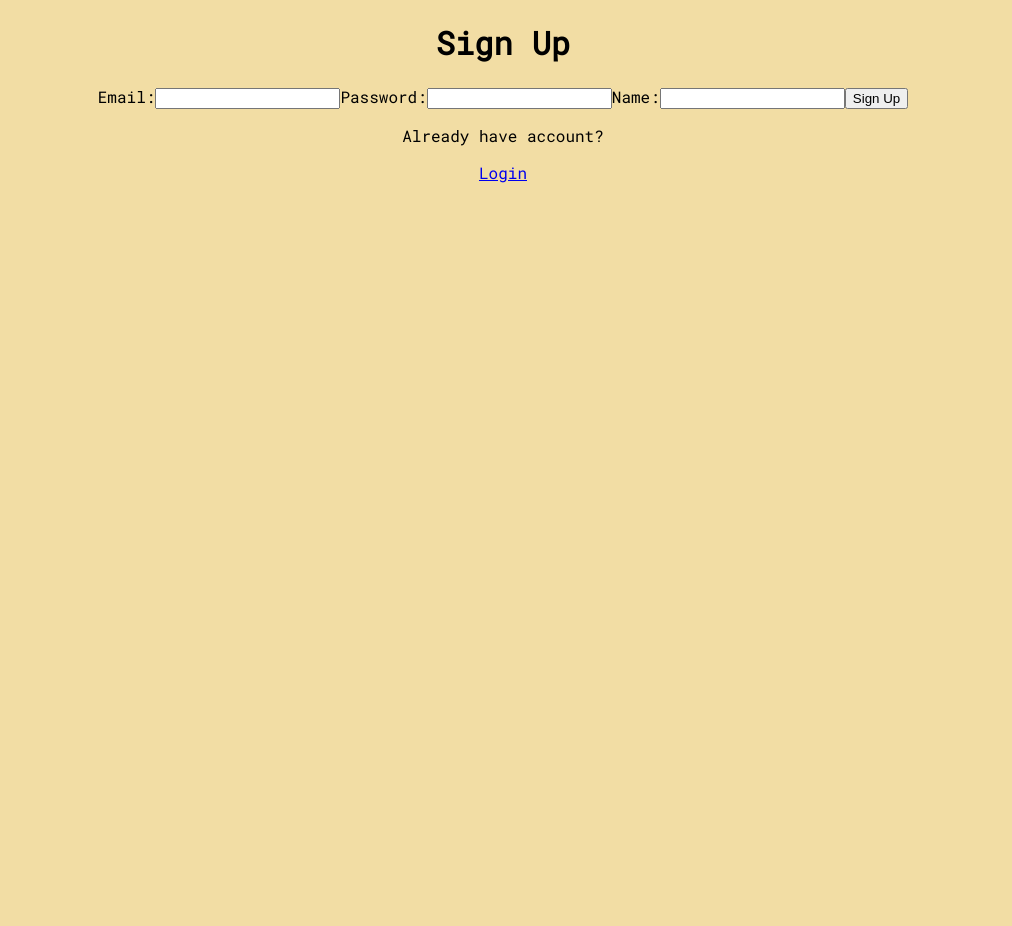
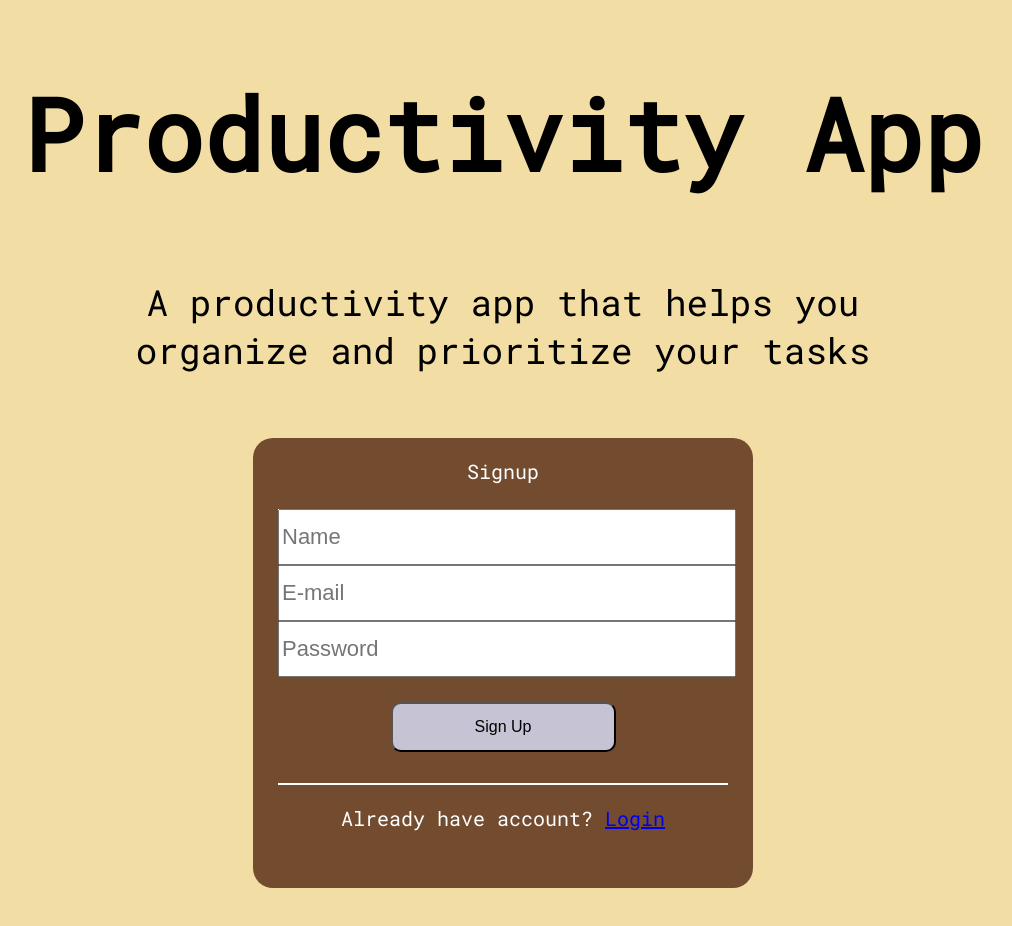
Before and after one commit to smammc/productivity-app, a React (Create React App) app in the folder client/: page /signup in a window 1280 px wide. Shown: the top 926 px of the page, without its empty margins (137-1149 px from the left). Before the commit the page ends 800 px from the top, so only its background shows below. Built offline with nearby package versions, Linux system fonts and the light colour scheme.

Commit message:
fineshed styling signup page and api calls for login

```diff
--- a/client/src/App.jsx
+++ b/client/src/App.jsx
@@ -5,7 +5,6 @@ import { Routes, Route } from "react-router-dom";
 import HomePage from "./pages/HomePage/HomePage";
 import ProfilePage from "./pages/ProfilePage/ProfilePage";
 import SignupPage from "./pages/SignupPage/SignupPage";
-import LoginPage from "./pages/LoginPage/LoginPage";
 
 import Navbar from "./components/Navbar/Navbar";
 import IsPrivate from "./components/IsPrivate/IsPrivate";
@@ -36,14 +35,6 @@ function App() {
             </IsAnon>
           }
         />
-        <Route
-          path="/login"
-          element={
-            <IsAnon>
-              <LoginPage />
-            </IsAnon>
-          }
-        />
       </Routes>
     </div>
   );
--- a/client/src/pages/HomePage/HomePage.css
+++ b/client/src/pages/HomePage/HomePage.css
@@ -62,7 +62,7 @@
   font-size: 22px;
 }
 
-.divider {
+.login-divider {
   margin: 10em auto 1em auto;
   width: 90%; /* Adjust to your layout needs */
   border: none;
--- a/client/src/pages/HomePage/HomePage.jsx
+++ b/client/src/pages/HomePage/HomePage.jsx
@@ -1,6 +1,55 @@
 import "./HomePage.css";
+import { useState, useContext, useEffect } from "react";
+import { Link, useNavigate } from "react-router-dom";
+import { AuthContext } from "../../context/auth.context";
+import axios from "axios";
 
 function HomePage() {
+  const [email, setEmail] = useState("");
+  const [password, setPassword] = useState("");
+  const [errorMessage, setErrorMessage] = useState(undefined);
+
+  const navigate = useNavigate();
+
+  const { storeToken, isLoggedIn, authenticateUser } = useContext(AuthContext);
+
+  const handleEmail = (e) => setEmail(e.target.value);
+  const handlePassword = (e) => setPassword(e.target.value);
+
+  const handleLoginSubmit = (e) => {
+    e.preventDefault();
+
+    // Validate there is email and password
+    if (!email || !password) {
+      alert("Please fill all fields");
+      return;
+    }
+
+    const userCredentials = { email, password };
+
+    // Send a request to the server using axios
+    axios
+      .post(`${process.env.REACT_APP_SERVER_URL}/auth/login`, userCredentials)
+      .then((response) => {
+        // Save token in localstorage
+        const token = response.data.authToken;
+        storeToken(token);
+        authenticateUser();
+        console.log("Login successful: ", response);
+      })
+      .catch((error) => {
+        console.error("Error loggin in: ", error);
+        alert("Login failed. Please check your credentials");
+      });
+  };
+
+  // Redirect to dashboard when the user successfully logs in
+  useEffect(() => {
+    if (isLoggedIn) {
+      navigate("/profile");
+    }
+  }, [isLoggedIn, navigate]);
+
   return (
     <div>
       <div className="title-container">
@@ -13,7 +62,7 @@ function HomePage() {
       </div>
       <div className="login-container">
         <div className="heading">Sign In</div>
-        <form action="" className="login-form">
+        <form onSubmit={handleLoginSubmit} className="login-form">
           <input
             required=""
             class="input"
@@ -21,6 +70,7 @@ function HomePage() {
             name="email"
             id="email"
             placeholder="E-mail"
+            onChange={handleEmail}
           />
           <input
             required=""
@@ -29,12 +79,17 @@ function HomePage() {
             name="password"
             id="password"
             placeholder="Password"
+            onChange={handlePassword}
           />
-          <input className="login-button" type="submit" value="Sign In" />
+          <button className="login-button" type="submit">
+            Sign Up
+          </button>
         </form>
-        <hr className="divider" />
+        <hr className="login-divider" />
         <div className="signup">
-          <p className="signup-text">Don't have an account? Sign-up</p>
+          <p className="signup-text">
+            Don't have an account? <Link to={"/signup"}> Sign-up</Link>
+          </p>
         </div>
       </div>
     </div>
--- a/client/src/pages/LoginPage/LoginPage.jsx
+++ /dev/null
@@ -1,73 +0,0 @@
-import "./LoginPage.css";
-import { useState, useContext, useEffect } from "react";
-import { Link, useNavigate } from "react-router-dom";
-import { AuthContext } from "../../context/auth.context";
-import axios from "axios";
-
-function LoginPage() {
-  const [email, setEmail] = useState("");
-  const [password, setPassword] = useState("");
-  const [errorMessage, setErrorMessage] = useState(undefined);
-
-  const navigate = useNavigate();
-
-  const { storeToken, isLoggedIn, authenticateUser } = useContext(AuthContext);
-
-  const handleEmail = (e) => setEmail(e.target.value);
-  const handlePassword = (e) => setPassword(e.target.value);
-
-  const handleLoginSubmit = (e) => {
-    e.preventDefault();
-    const userCredentials = { email, password };
-
-    // Send a request to the server using axios
-
-    axios
-      .post(`${process.env.REACT_APP_SERVER_URL}/auth/login`, userCredentials)
-      .then((response) => {
-        // Save token in localstorage
-        const token = response.data.authToken;
-        storeToken(token);
-        authenticateUser();
-        console.log("Login successful: ", response);
-      })
-      .catch((error) => {
-        console.error("Error loggin in: ", error);
-        alert("Login failed. Please check your credentials");
-      });
-  };
-
-  // Redirect to dashboard when the user successfully logs in
-  useEffect(() => {
-    if (isLoggedIn) {
-      navigate("/profile");
-    }
-  }, [isLoggedIn, navigate]);
-
-  return (
-    <div className="LoginPage">
-      <h1>Login</h1>
-
-      <form onSubmit={handleLoginSubmit}>
-        <label>Email:</label>
-        <input type="email" name="email" value={email} onChange={handleEmail} />
-
-        <label>Password:</label>
-        <input
-          type="password"
-          name="password"
-          value={password}
-          onChange={handlePassword}
-        />
-
-        <button type="submit">Login</button>
-      </form>
-      {errorMessage && <p className="error-message">{errorMessage}</p>}
-
-      <p>Don't have an account yet?</p>
-      <Link to={"/signup"}> Sign Up</Link>
-    </div>
-  );
-}
-
-export default LoginPage;
--- a/client/src/pages/SignupPage/SignupPage.css
+++ b/client/src/pages/SignupPage/SignupPage.css
@@ -0,0 +1,75 @@
+.title-container {
+  width: 1215px;
+  height: 175px;
+  display: block;
+  margin-left: auto;
+  margin-right: auto;
+}
+
+.title {
+  font-size: 100px;
+}
+
+.motto {
+  font-size: 36px;
+  display: block;
+  margin-left: auto;
+  margin-right: auto;
+  text-align: center;
+  width: 900px;
+  height: 160px;
+}
+
+.signup-container {
+  width: 500px;
+  height: 450px;
+  border-radius: 20px;
+  background-color: #734c30;
+  display: block;
+  margin: 0 auto 50px auto;
+  position: relative;
+  overflow: hidden;
+}
+
+.heading {
+  text-align: center;
+  font-size: 20px;
+  margin: 20px auto;
+  color: #fff;
+}
+
+.signup-form {
+  width: 450px;
+  height: 50px;
+  background-color: #fff;
+  display: block;
+  margin: 25px auto 10px auto;
+}
+
+.signup-button {
+  width: 50%;
+  height: 50px;
+  background-color: #c6c4d4;
+  border-radius: 10px;
+  display: block;
+  margin: 25px auto 10px auto;
+  font-size: 16px;
+}
+
+.input {
+  width: 450px;
+  height: 50px;
+  font-size: 22px;
+}
+
+.signup-divider {
+  margin: 14em auto 1em auto;
+  width: 90%; /* Adjust to your layout needs */
+  border: none;
+  border-top: 2px solid white;
+}
+
+.signup-text {
+  color: #fff;
+  font-size: 20px;
+}
--- a/client/src/pages/SignupPage/SignupPage.jsx
+++ b/client/src/pages/SignupPage/SignupPage.jsx
@@ -28,13 +28,8 @@ function SignupPage() {
     const requestBody = { email, password, name };
 
     // Send a request to the server using axios
-
-    // const authToken = localStorage.getItem("authToken");
     axios
-      .post(
-        `${process.env.REACT_APP_SERVER_URL}/auth/signup`,
-        requestBody /* {headers: { Authorization: `Bearer ${authToken}` },} */
-      )
+      .post(`${process.env.REACT_APP_SERVER_URL}/auth/signup`, requestBody)
       .then((response) => {
         console.log("Signup successfull", response);
         setName("");
@@ -50,30 +45,58 @@ function SignupPage() {
 
   return (
     <div className="SignupPage">
-      <h1>Sign Up</h1>
+      <div className="title-container">
+        <h1 className="title">Productivity App</h1>
+      </div>
+      <div className="motto">
+        <p>
+          A productivity app that helps you organize and prioritize your tasks
+        </p>
+      </div>
+      <div className="signup-container">
+        <div className="heading">Signup</div>
 
-      <form onSubmit={handleSignupSubmit}>
-        <label>Email:</label>
-        <input type="email" name="email" value={email} onChange={handleEmail} />
-
-        <label>Password:</label>
+        <form onSubmit={handleSignupSubmit} className="signup-form">
           <input
+            required=""
+            class="input"
+            type="name"
+            name="name"
+            id="name"
+            placeholder="Name"
+            value={name}
+            onChange={handleName}
+          />
+          <input
+            required=""
+            class="input"
+            type="email"
+            name="email"
+            id="email"
+            placeholder="E-mail"
+            value={email}
+            onChange={handleEmail}
+          />
+          <input
+            required=""
+            class="input"
             type="password"
             name="password"
+            id="password"
+            placeholder="Password"
             value={password}
             onChange={handlePassword}
           />
-
-        <label>Name:</label>
-        <input type="text" name="name" value={name} onChange={handleName} />
-
-        <button type="submit">Sign Up</button>
+          <button className="login-button" type="submit">
+            Sign Up
+          </button>
         </form>
-
         {errorMessage && <p className="error-message">{errorMessage}</p>}
-
-      <p>Already have account?</p>
-      <Link to={"/login"}> Login</Link>
+        <hr className="signup-divider" />
+        <p className="signup-text">
+          Already have account? <Link to={"/"}> Login</Link>
+        </p>
+      </div>
     </div>
   );
 }
```
Also changed, not shown: client/src/pages/LoginPage/LoginPage.css (deleted). Lines whose indentation alone changed are shown as unchanged.
